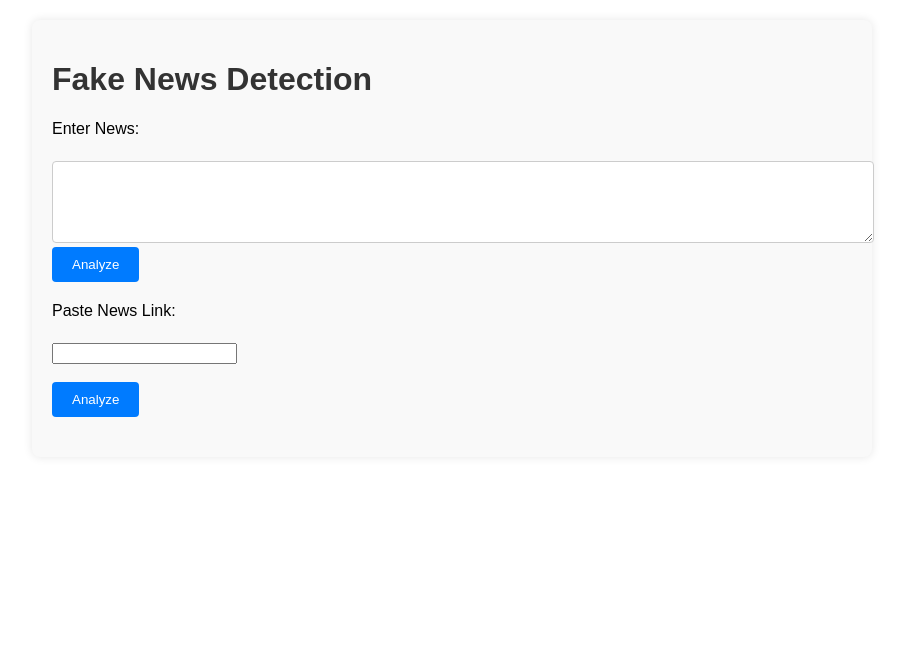
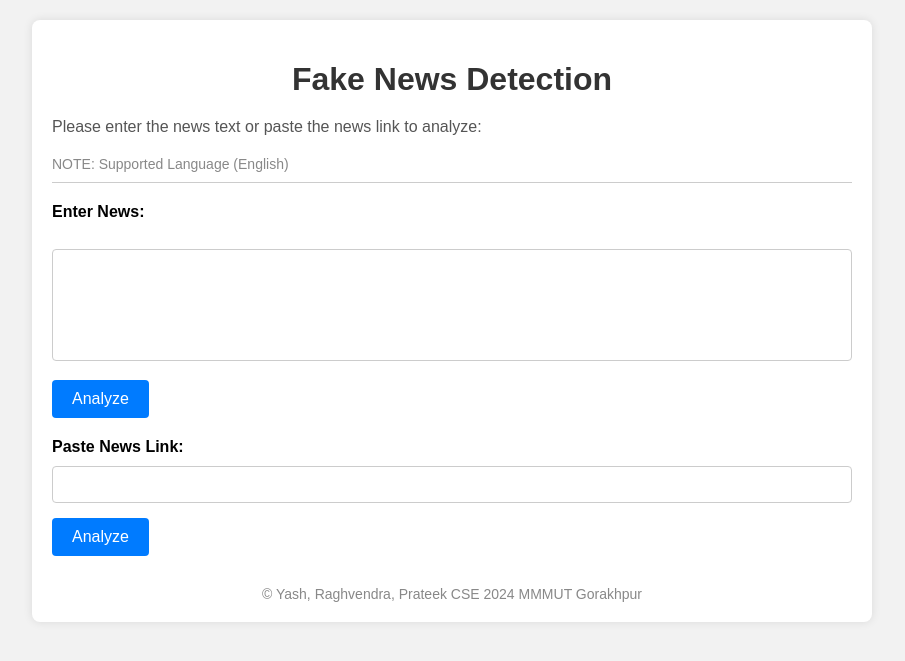
Before and after one commit to shivyash9/ML-Fake-News-Detection, a Flask app: page / in a window 1280 px wide. Shown: the top 661 px of the page, without its empty margins (188-1093 px from the left). Run offline with Flask 3, Linux system fonts and the light colour scheme.

Commit message:
design beautification

```diff
--- a/templates/index.html
+++ b/templates/index.html
@@ -8,20 +8,93 @@
       rel="stylesheet"
       href="{{ url_for('static', filename='styles.css') }}"
     />
+    <style>
+      body {
+        font-family: Arial, sans-serif;
+        margin: 0;
+        padding: 0;
+        background-color: #f2f2f2;
+      }
+      .container {
+        max-width: 800px;
+        margin: 20px auto;
+        padding: 20px;
+        background-color: #fff;
+        border-radius: 8px;
+        box-shadow: 0 0 10px rgba(0, 0, 0, 0.1);
+      }
+      .note {
+        font-size: 14px;
+        color: #888;
+        border-bottom: 1px solid #ccc;
+        padding-bottom: 10px;
+        margin-bottom: 20px;
+      }
+
+      h1 {
+        font-size: 32px;
+        text-align: center;
+        margin-bottom: 20px;
+        color: #333;
+      }
+      p {
+        font-size: 16px;
+        margin-bottom: 20px;
+        color: #555;
+      }
+      form {
+        margin-bottom: 20px;
+      }
+      label {
+        font-weight: bold;
+      }
+      input[type="text"],
+      textarea {
+        width: 100%;
+        padding: 10px;
+        margin-top: 5px;
+        margin-bottom: 15px;
+        border: 1px solid #ccc;
+        border-radius: 4px;
+        box-sizing: border-box;
+        resize: none;
+      }
+      input[type="submit"] {
+        background-color: #007bff;
+        color: #fff;
+        border: none;
+        border-radius: 4px;
+        padding: 10px 20px;
+        cursor: pointer;
+        font-size: 16px;
+      }
+      input[type="submit"]:hover {
+        background-color: #0056b3;
+      }
+      footer {
+        text-align: center;
+        margin-top: 30px;
+        font-size: 14px;
+        color: #888;
+      }
+    </style>
   </head>
   <body>
     <div class="container">
       <h1>Fake News Detection</h1>
+      <p>Please enter the news text or paste the news link to analyze:</p>
+      <p class="note">NOTE: Supported Language (English)</p>
       <form action="/analyze" method="post">
         <label for="news">Enter News:</label><br />
-        <textarea id="news" name="news" rows="4" cols="50"></textarea><br />
+        <textarea id="news" name="news" rows="6" cols="50"></textarea>
         <input type="submit" value="Analyze" />
       </form>
       <form action="/analyze_via_link" method="post">
-        <label for="news_link">Paste News Link:</label><br />
-        <input type="text" id="news_link" name="news_link" /><br /><br />
+        <label for="news_link">Paste News Link:</label>
+        <input type="text" id="news_link" name="news_link" />
         <input type="submit" value="Analyze" />
       </form>
+      <footer>&copy; Yash, Raghvendra, Prateek CSE 2024 MMMUT Gorakhpur</footer>
     </div>
   </body>
 </html>
```
Also changed, not shown: templates/result.html (+77 -5 lines).
